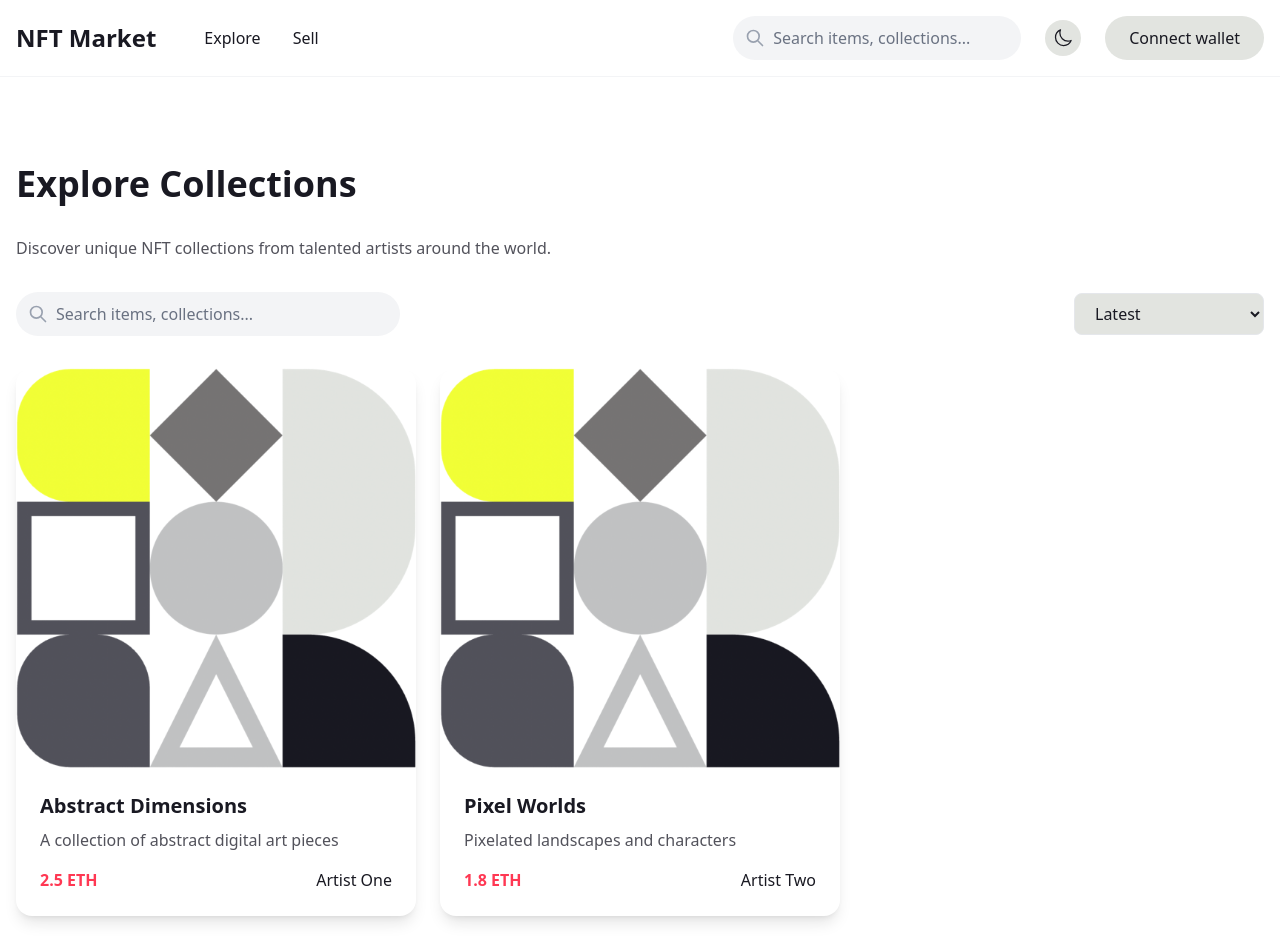
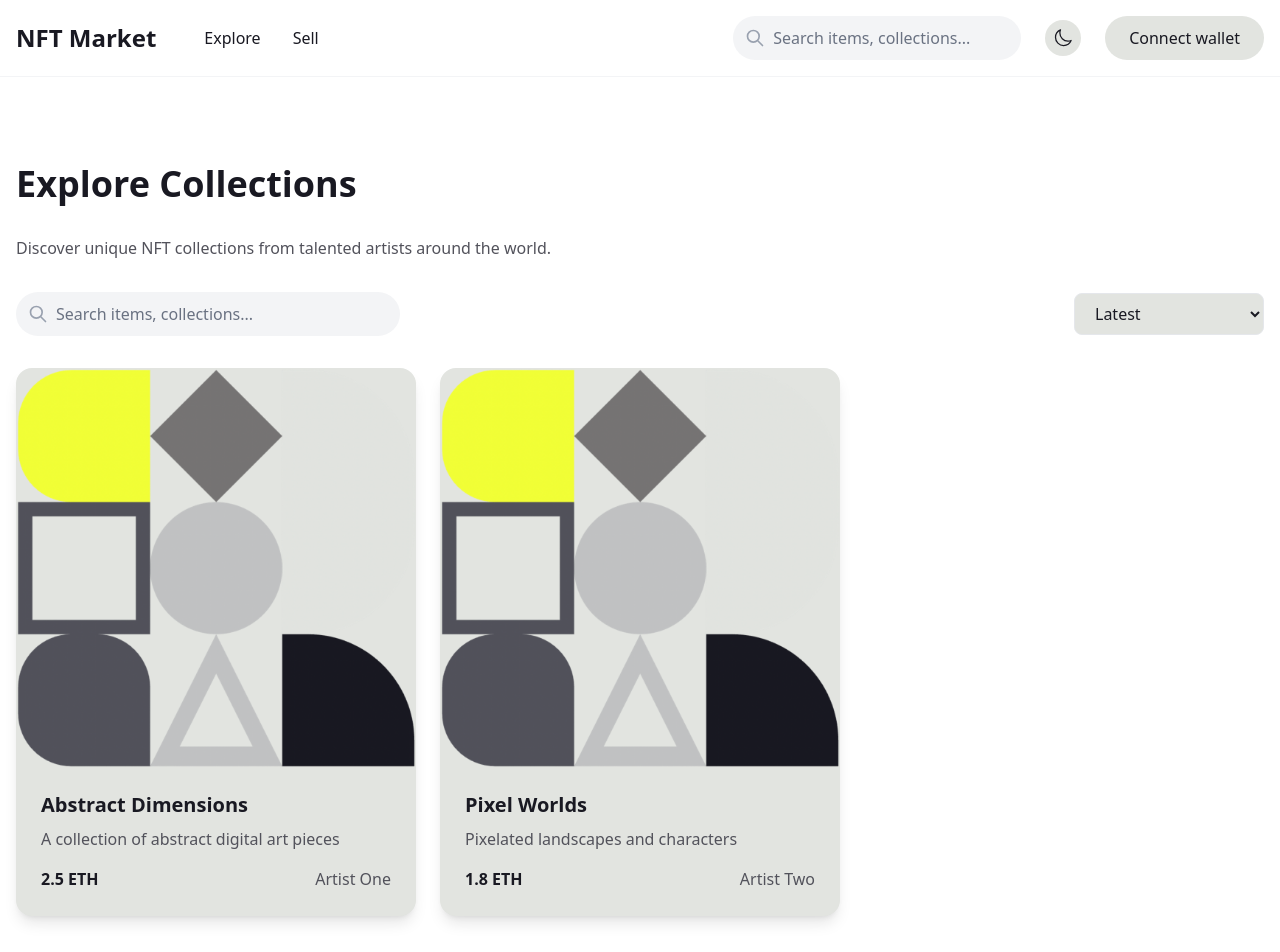
Before and after one commit to gala1234/nft-market-place, a Next.js app: page /explore in a window 1280 px wide. Shown: the top 952 px of the page. Built offline with nearby package versions, Linux system fonts and the light colour scheme.

Commit message:
improving contrast

```diff
--- a/src/app/explore/page.tsx
+++ b/src/app/explore/page.tsx
@@ -82,7 +82,7 @@ export default function ExplorePage() {
           {mockCollections.map((collection) => (
             <div
               key={collection.id}
-              className="bg-white dark:bg-gray-800 rounded-2xl overflow-hidden shadow-lg hover:shadow-xl transition-shadow duration-300"
+              className="bg-secondary text-primary rounded-2xl overflow-hidden shadow-lg hover:shadow-xl transition-shadow duration-300 border border-transparent dark:border-gray-800"
             >
               <div className="relative pb-[100%]">
                 <Image
@@ -99,10 +99,10 @@ export default function ExplorePage() {
                 </h3>
                 <p className="text-secondary mb-4">{collection.description}</p>
                 <div className="flex justify-between items-center">
-                  <span className="text-accent font-bold">
+                  <span className="text-primary font-bold">
                     {collection.price}
                   </span>
-                  <span className="text-link">{collection.creator}</span>
+                  <span className="text-secondary">{collection.creator}</span>
                 </div>
               </div>
             </div>
--- a/src/components/buttons/ActionButton.tsx
+++ b/src/components/buttons/ActionButton.tsx
@@ -13,7 +13,7 @@ export const ActionButton: React.FC<ActionButtonProps> = ({
 }) => {
   return (
     <button
-      className={`w-full py-2 px-4 bg-accent text-white rounded-lg font-medium hover:bg-accent/90 transition-colors ${className}`}
+      className={`w-full py-2 px-4 bg-accent text-primary font-medium rounded-lg hover:bg-accent/90 dark:bg-accent dark:text-white dark:hover:bg-accent/80 transition-colors ${className}`}
       onClick={onClick}
     >
       {label}
```
